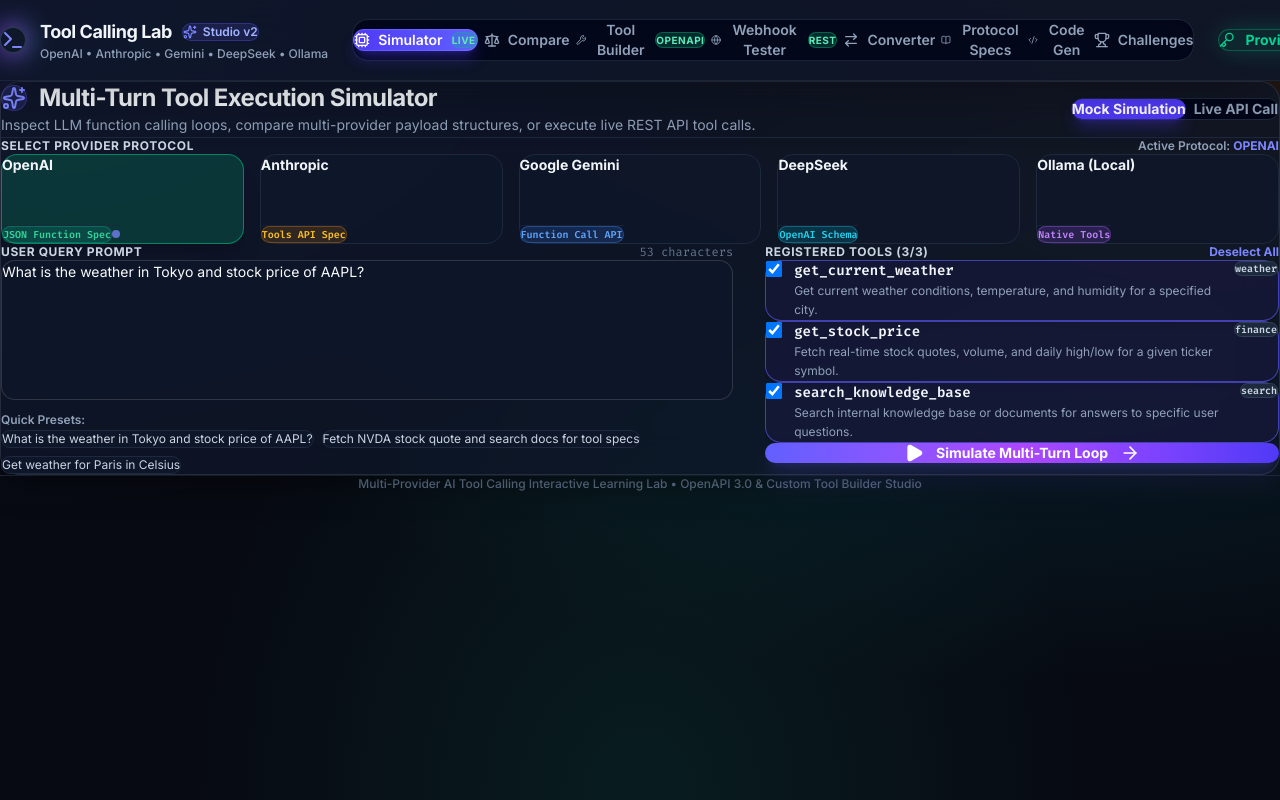
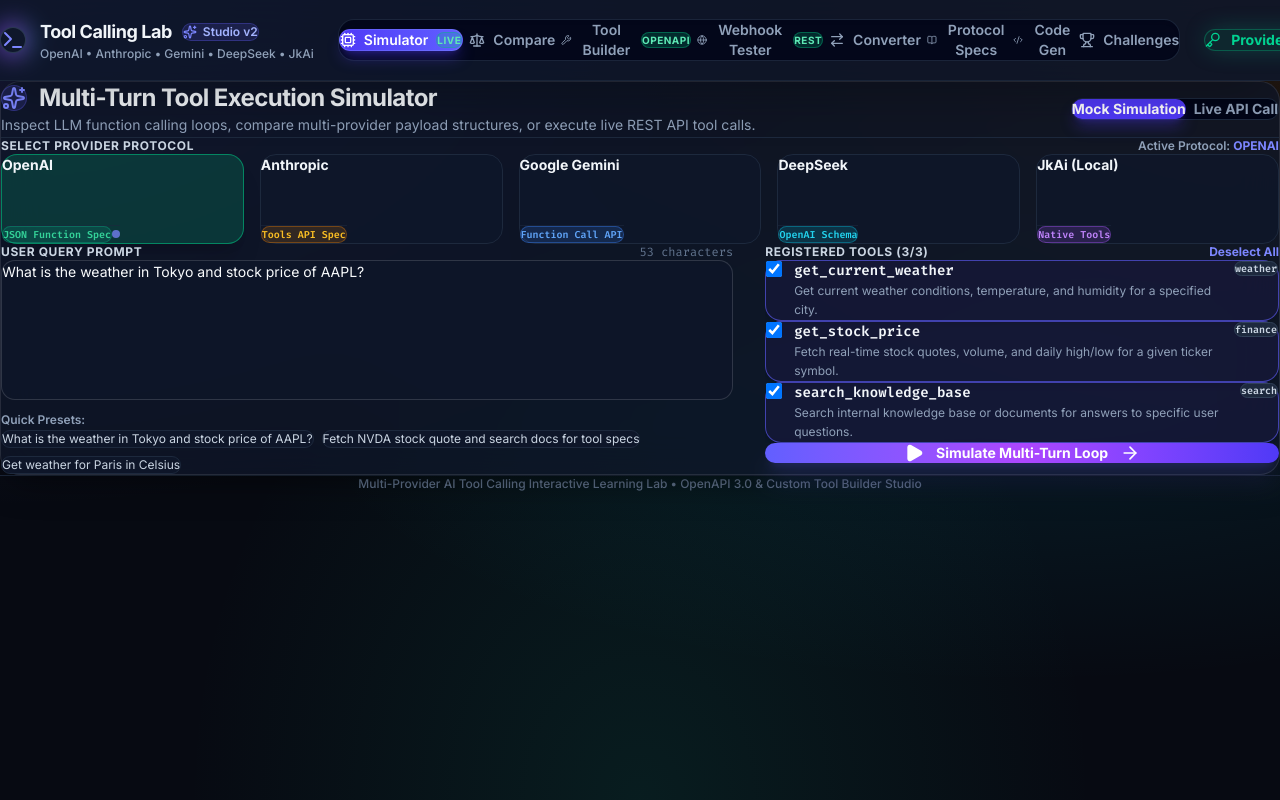
Before and after one commit to Jeremiahkariuki/Tool-calling-lab, a React (Vite) app: page / in a window 1280 px wide. Shown: the top 800 px of the page. Built offline with nearby package versions, Linux system fonts and the light colour scheme.

Commit message:
rebrand: rename Ollama display name to JkAi (Local)

```diff
--- a/src/components/Header.tsx
+++ b/src/components/Header.tsx
@@ -52,7 +52,7 @@
                 </span>
               </div>
               <p className="text-xs font-medium text-slate-400 hidden xl:block mt-0.5">
-                OpenAI • Anthropic • Gemini • DeepSeek • Ollama
+                OpenAI • Anthropic • Gemini • DeepSeek • JkAi
               </p>
             </div>
           </div>
--- a/src/components/LiveApiModal.tsx
+++ b/src/components/LiveApiModal.tsx
@@ -108,7 +108,7 @@
             }`}
           >
             <Server className="w-4 h-4" />
-            <span>Local Models (Ollama / VLLM / LM Studio)</span>
+            <span>Local Models (JkAi / VLLM / LM Studio)</span>
           </button>
         </div>
 
@@ -343,7 +343,7 @@
                 <div className="flex items-center justify-between">
                   <div className="flex items-center gap-2">
                     <span className="w-2.5 h-2.5 rounded-full bg-purple-400" />
-                    <span className="text-sm font-bold text-slate-100">Ollama Local Server</span>
+                    <span className="text-sm font-bold text-slate-100">JkAi Local Server</span>
                   </div>
 
                   <button
--- a/src/components/SideBySideCompare.tsx
+++ b/src/components/SideBySideCompare.tsx
@@ -131,7 +131,7 @@
     { id: 'anthropic', name: 'Anthropic', badgeColor: 'badge-anthropic' },
     { id: 'gemini', name: 'Google Gemini', badgeColor: 'badge-gemini' },
     { id: 'deepseek', name: 'DeepSeek', badgeColor: 'badge-deepseek' },
-    { id: 'ollama', name: 'Ollama (Local)', badgeColor: 'badge-ollama' }
+    { id: 'ollama', name: 'JkAi (Local)', badgeColor: 'badge-ollama' }
   ];
 
   return (
--- a/src/components/Simulator.tsx
+++ b/src/components/Simulator.tsx
@@ -99,7 +99,7 @@
     { id: 'anthropic', name: 'Anthropic', badge: 'badge-anthropic', specLabel: 'Tools API Spec', activeBg: 'bg-amber-500/20 border-amber-500/60 text-amber-300' },
     { id: 'gemini', name: 'Google Gemini', badge: 'badge-gemini', specLabel: 'Function Call API', activeBg: 'bg-blue-500/20 border-blue-500/60 text-blue-300' },
     { id: 'deepseek', name: 'DeepSeek', badge: 'badge-deepseek', specLabel: 'OpenAI Schema', activeBg: 'bg-cyan-500/20 border-cyan-500/60 text-cyan-300' },
-    { id: 'ollama', name: 'Ollama (Local)', badge: 'badge-ollama', specLabel: 'Native Tools', activeBg: 'bg-purple-500/20 border-purple-500/60 text-purple-300' }
+    { id: 'ollama', name: 'JkAi (Local)', badge: 'badge-ollama', specLabel: 'Native Tools', activeBg: 'bg-purple-500/20 border-purple-500/60 text-purple-300' }
   ];
 
   return (
--- a/src/utils/apiKeys.ts
+++ b/src/utils/apiKeys.ts
@@ -144,7 +144,7 @@
       if (res.ok) {
         const data = await res.json();
         const count = data.models?.length || 0;
-        return { success: true, message: `Connected to Ollama (${count} models found)` };
+        return { success: true, message: `Connected to JkAi (${count} models found)` };
       }
       return { success: false, message: `HTTP ${res.status}: ${res.statusText}` };
     }
```
